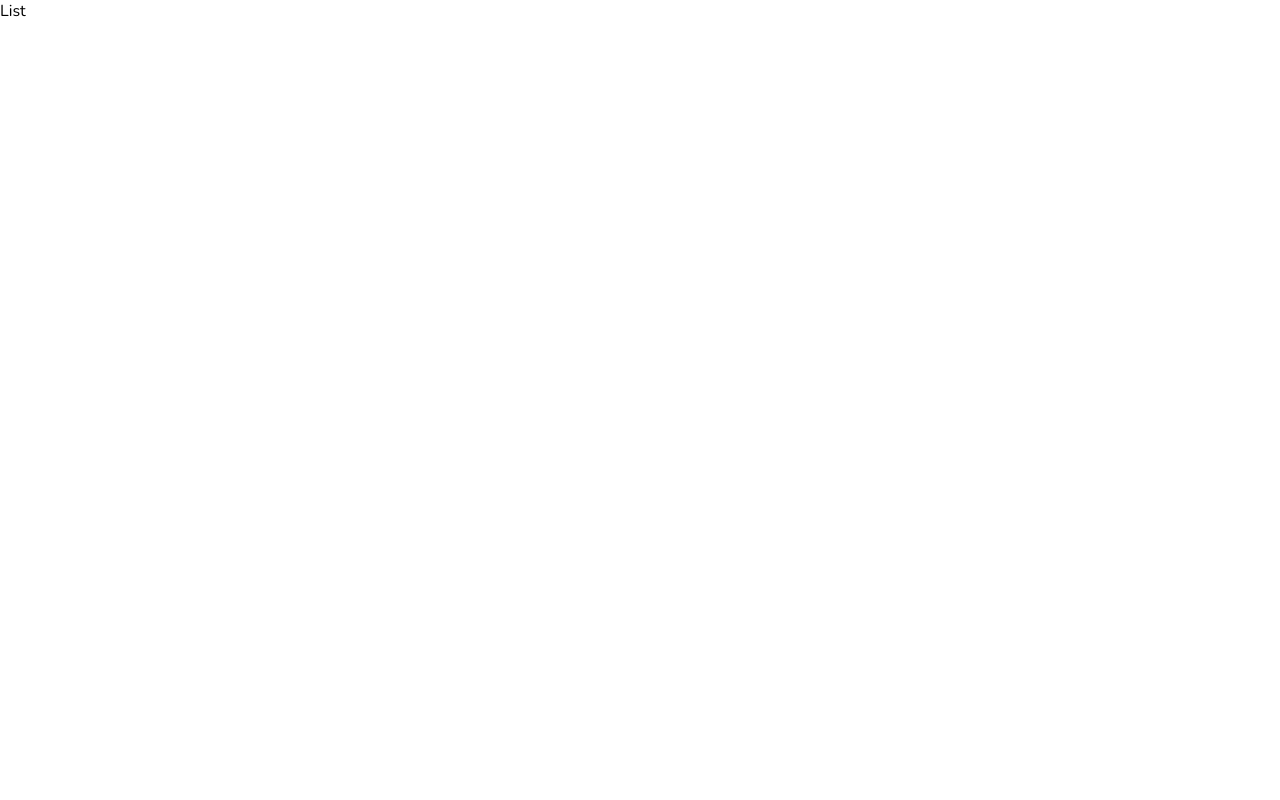
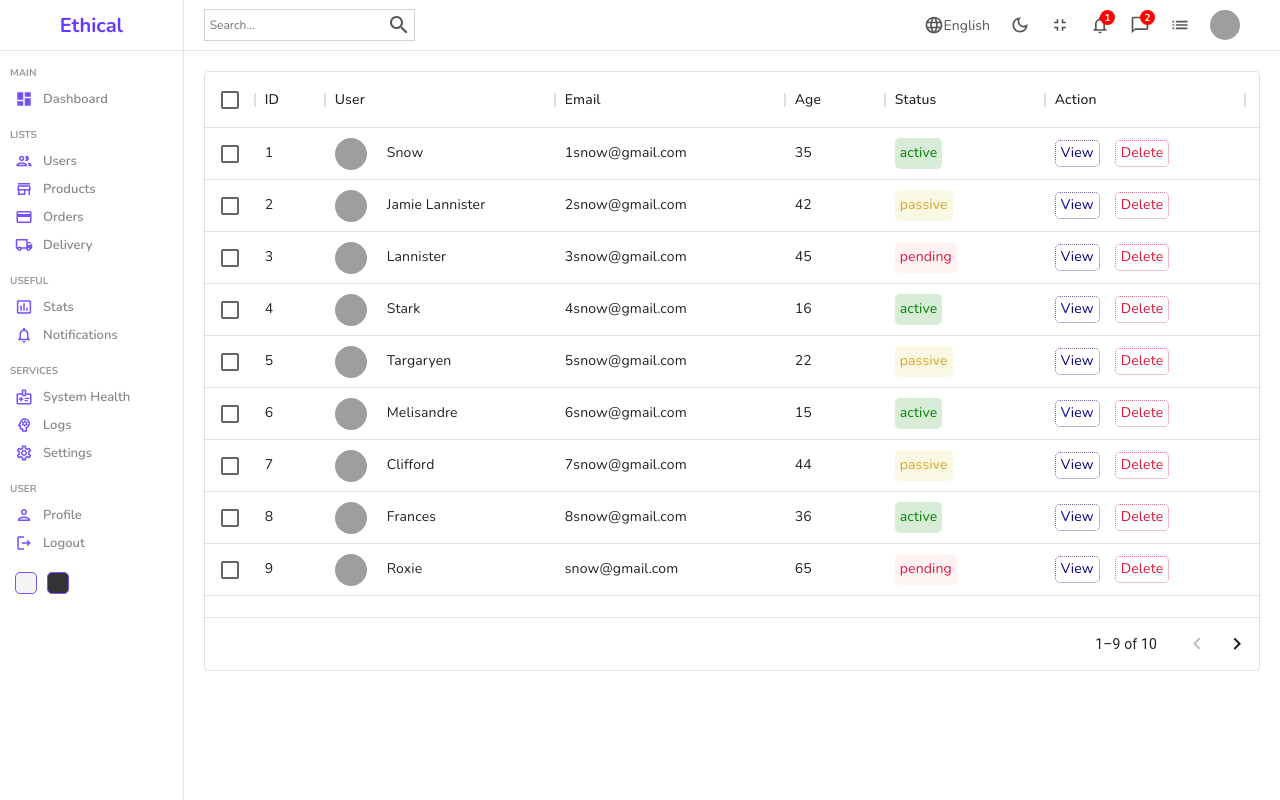
Before and after one commit to PanArnaud/react-dashboard, a React (Create React App) app: page /users in a window 1280 px wide. Built offline with nearby package versions, Linux system fonts and the light colour scheme; grey boxes are pictures that could not be loaded.

Commit message:
Add user listing page

```diff
--- a/package.json
+++ b/package.json
@@ -7,6 +7,7 @@
     "@emotion/styled": "^11.10.0",
     "@mui/icons-material": "^5.8.4",
     "@mui/material": "^5.10.1",
+    "@mui/x-data-grid": "^5.15.3",
     "@testing-library/jest-dom": "^5.16.5",
     "@testing-library/react": "^13.3.0",
     "@testing-library/user-event": "^13.5.0",
--- /dev/null
+++ b/src/components/datatable/Datatable.tsx
@@ -0,0 +1,34 @@
+import React from "react";
+import "./datatable.scss";
+import { DataGrid, GridColDef, GridValueGetterParams } from "@mui/x-data-grid";
+import { userColumns, userRows } from "../../datasource";
+
+const Datatable = () => {
+  const actionColumn = [
+    {
+      field: "action",
+      headerName: "Action",
+      width: 200,
+      renderCell: () => (
+        <div className="cellAction">
+          <div className="viewButton">View</div>
+          <div className="deleteButton">Delete</div>
+        </div>
+      ),
+    },
+  ];
+
+  return (
+    <div className="datatable">
+      <DataGrid
+        rows={userRows}
+        columns={userColumns.concat(actionColumn)}
+        pageSize={9}
+        rowsPerPageOptions={[5]}
+        checkboxSelection
+      />
+    </div>
+  );
+};
+
+export default Datatable;
--- /dev/null
+++ b/src/components/datatable/datatable.scss
@@ -0,0 +1,57 @@
+.datatable {
+  height: 600px;
+  padding: 20px;
+
+  .cellWithImg {
+    display: flex;
+    align-items: center;
+
+    .cellImg {
+      width: 32px;
+      height: 32px;
+      border-radius: 50%;
+      object-fit: cover;
+      margin-right: 20px;
+    }
+  }
+
+  .cellWithStatus {
+    padding: 5px;
+    border-radius: 5px;
+
+    &.active {
+      color: green;
+      background-color: rgba(0, 128, 0, 0.151);
+    }
+    &.passive {
+      color: goldenrod;
+      background-color: rgba(189, 189, 3, 0.103);
+    }
+    &.pending {
+      color: crimson;
+      background-color: rgba(255, 0, 0, 0.05);
+    }
+  }
+
+  .cellAction {
+    display: flex;
+    align-items: center;
+    gap: 15px;
+
+    .viewButton {
+      padding: 2px 5px;
+      border-radius: 5px;
+      color: darkblue;
+      border: 1px dotted rgba(0, 0, 139, 0.596);
+      cursor: pointer;
+    }
+
+    .deleteButton {
+      padding: 2px 5px;
+      border-radius: 5px;
+      color: crimson;
+      border: 1px dotted rgba(220, 20, 60, 0.6);
+      cursor: pointer;
+    }
+  }
+}
--- /dev/null
+++ b/src/datasource.tsx
@@ -0,0 +1,121 @@
+export const userColumns = [
+  { field: "id", headerName: "ID", width: 70 },
+  {
+    field: "user",
+    headerName: "User",
+    width: 230,
+    renderCell: (params: any) => {
+      return (
+        <div className="cellWithImg">
+          <img className="cellImg" src={params.row.img} alt="avatar" />
+          {params.row.username}
+        </div>
+      );
+    },
+  },
+  {
+    field: "email",
+    headerName: "Email",
+    width: 230,
+  },
+  {
+    field: "age",
+    headerName: "Age",
+    width: 100,
+  },
+  {
+    field: "status",
+    headerName: "Status",
+    width: 160,
+    renderCell: (params: any) => {
+      return (
+        <div className={`cellWithStatus ${params.row.status}`}>
+          {params.row.status}
+        </div>
+      );
+    },
+  },
+];
+
+export const userRows = [
+  {
+    id: 1,
+    username: "Snow",
+    img: "https://images.pexels.com/photos/1820770/pexels-photo-1820770.jpeg?auto=compress&cs=tinysrgb&dpr=2&w=500",
+    status: "active",
+    email: "1snow@gmail.com",
+    age: 35,
+  },
+  {
+    id: 2,
+    username: "Jamie Lannister",
+    img: "https://images.pexels.com/photos/1820770/pexels-photo-1820770.jpeg?auto=compress&cs=tinysrgb&dpr=2&w=500",
+    email: "2snow@gmail.com",
+    status: "passive",
+    age: 42,
+  },
+  {
+    id: 3,
+    username: "Lannister",
+    img: "https://images.pexels.com/photos/1820770/pexels-photo-1820770.jpeg?auto=compress&cs=tinysrgb&dpr=2&w=500",
+    email: "3snow@gmail.com",
+    status: "pending",
+    age: 45,
+  },
+  {
+    id: 4,
+    username: "Stark",
+    img: "https://images.pexels.com/photos/1820770/pexels-photo-1820770.jpeg?auto=compress&cs=tinysrgb&dpr=2&w=500",
+    email: "4snow@gmail.com",
+    status: "active",
+    age: 16,
+  },
+  {
+    id: 5,
+    username: "Targaryen",
+    img: "https://images.pexels.com/photos/1820770/pexels-photo-1820770.jpeg?auto=compress&cs=tinysrgb&dpr=2&w=500",
+    email: "5snow@gmail.com",
+    status: "passive",
+    age: 22,
+  },
+  {
+    id: 6,
+    username: "Melisandre",
+    img: "https://images.pexels.com/photos/1820770/pexels-photo-1820770.jpeg?auto=compress&cs=tinysrgb&dpr=2&w=500",
+    email: "6snow@gmail.com",
+    status: "active",
+    age: 15,
+  },
+  {
+    id: 7,
+    username: "Clifford",
+    img: "https://images.pexels.com/photos/1820770/pexels-photo-1820770.jpeg?auto=compress&cs=tinysrgb&dpr=2&w=500",
+    email: "7snow@gmail.com",
+    status: "passive",
+    age: 44,
+  },
+  {
+    id: 8,
+    username: "Frances",
+    img: "https://images.pexels.com/photos/1820770/pexels-photo-1820770.jpeg?auto=compress&cs=tinysrgb&dpr=2&w=500",
+    email: "8snow@gmail.com",
+    status: "active",
+    age: 36,
+  },
+  {
+    id: 9,
+    username: "Roxie",
+    img: "https://images.pexels.com/photos/1820770/pexels-photo-1820770.jpeg?auto=compress&cs=tinysrgb&dpr=2&w=500",
+    email: "snow@gmail.com",
+    status: "pending",
+    age: 65,
+  },
+  {
+    id: 10,
+    username: "Roxie",
+    img: "https://images.pexels.com/photos/1820770/pexels-photo-1820770.jpeg?auto=compress&cs=tinysrgb&dpr=2&w=500",
+    email: "snow@gmail.com",
+    status: "active",
+    age: 65,
+  },
+];
--- a/src/pages/list/List.tsx
+++ b/src/pages/list/List.tsx
@@ -1,10 +1,19 @@
-import React from 'react'
-import './list.scss'
+import React from "react";
+import Datatable from "../../components/datatable/Datatable";
+import Navbar from "../../components/navbar/Navbar";
+import Sidebar from "../../components/sidebar/Sidebar";
+import "./list.scss";
 
 const List = () => {
   return (
-    <div>List</div>
-  )
-}
+    <div className="list">
+      <Sidebar />
+      <div className="listContainer">
+        <Navbar />
+        <Datatable />
+      </div>
+    </div>
+  );
+};
 
 export default List;
--- a/src/pages/list/list.scss
+++ b/src/pages/list/list.scss
@@ -0,0 +1,8 @@
+.list {
+  display: flex;
+  width: 100%;
+
+  .listContainer {
+    flex: 6;
+  }
+}
```
Also changed, not shown: 1 other file (tests, documents, lock files or other folders).
